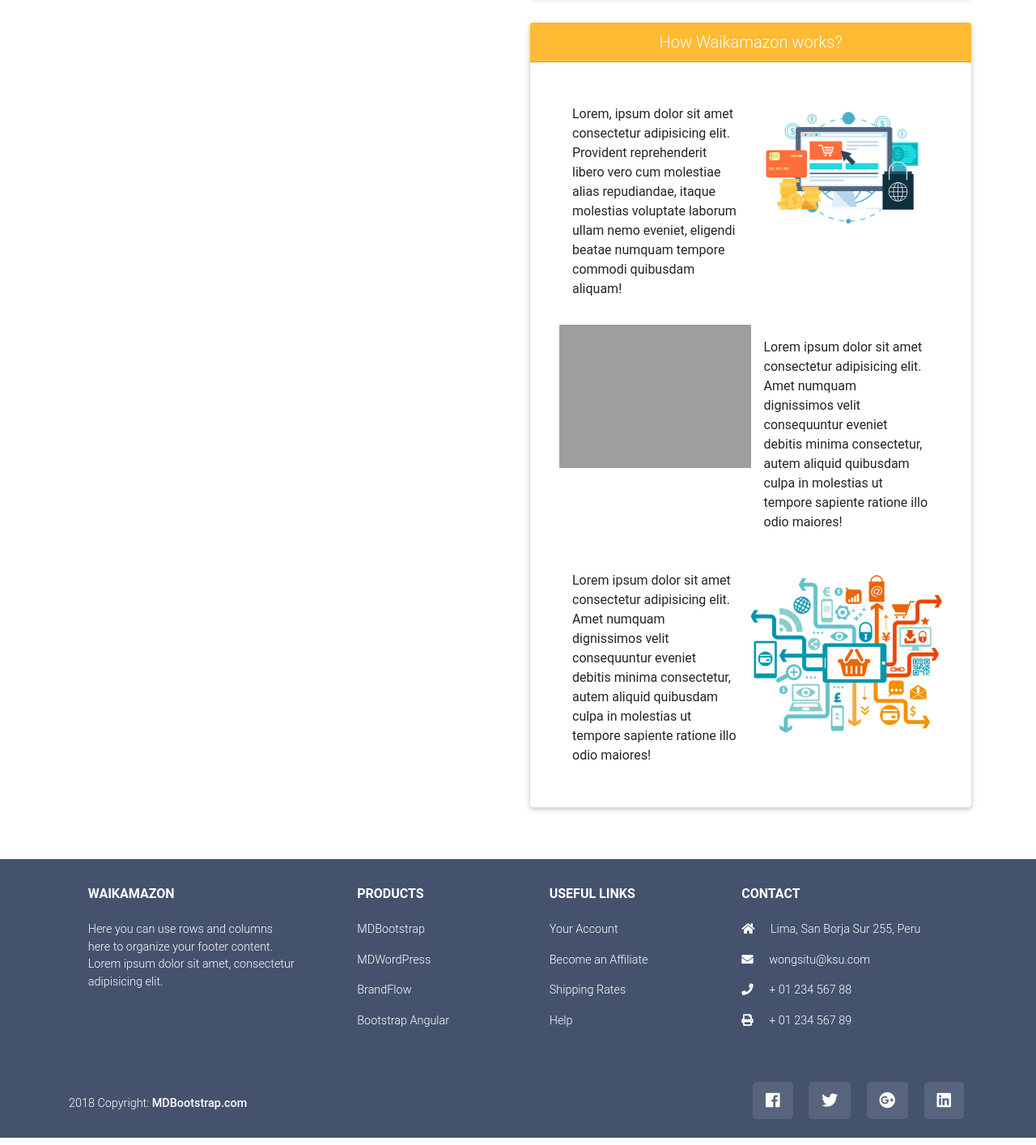
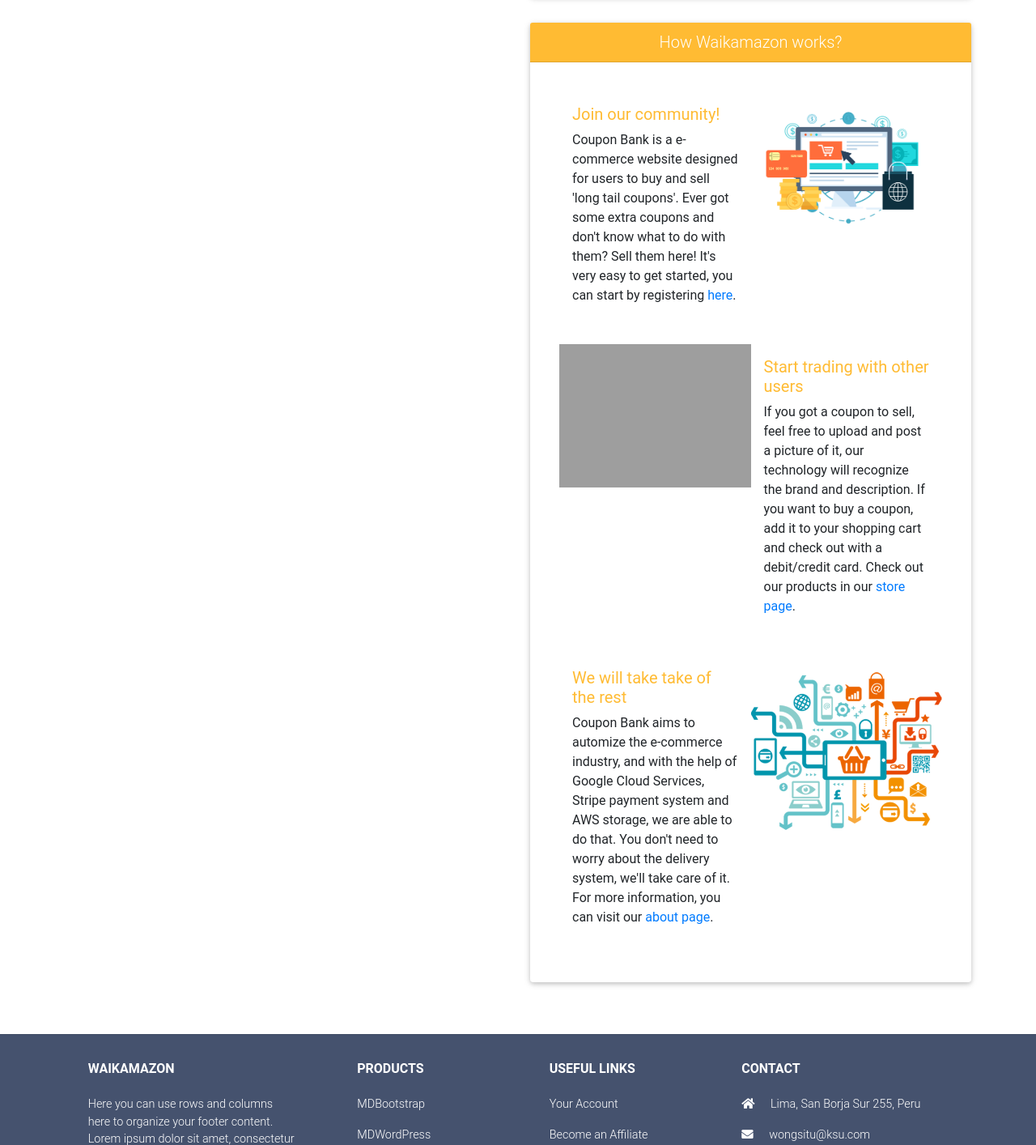
Before and after one commit to wongsitu/Coupon-Bank, a Django app: template couponBank/templates/couponBank/homepage.html in a window 1280 px wide. Shown: the part 554-1968 px from the top of the page at 81% size. Run offline with Django 3.2, Linux system fonts and the light colour scheme; the template is opened without the code that fills it, so the values that code supplies are empty; parts of the project's set-up code (start-up, migrations or seed data) failed here and were passed over; some libraries are stand-ins or nearby versions; grey boxes are pictures that could not be loaded.

Commit message:
Added information in homepage

```diff
--- a/couponBank/templates/couponBank/homepage.html
+++ b/couponBank/templates/couponBank/homepage.html
@@ -78,15 +78,24 @@
             <h5 class="card-header bg-warning text-center text-white">How Waikamazon works?</h5>
             <div class="card-body">
                 <div class="alignment">
-                    <p class="space">Lorem, ipsum dolor sit amet consectetur adipisicing elit. Provident reprehenderit libero vero cum molestiae alias repudiandae, itaque molestias voluptate laborum ullam nemo eveniet, eligendi beatae numquam tempore commodi quibusdam aliquam!</p>
+                    <div class="space">
+                        <h5 class="text-warning"> Join our community!</h5>
+                        <p>Coupon Bank is a e-commerce website designed for users to buy and sell 'long tail coupons'. Ever got some extra coupons and don't know what to do with them? Sell them here! It's very easy to get started, you can start by registering <a href="#">here</a>.</p>
+                    </div>
                     <img class="how-works" src="{% static 'images/ecommerce-home.png' %}">
                 </div>
                 <div class="alignment">
                     <img class="how-works" src="{% static 'images/ecom-banner.png' %}">
-                    <p class="space">Lorem ipsum dolor sit amet consectetur adipisicing elit. Amet numquam dignissimos velit consequuntur eveniet debitis minima consectetur, autem aliquid quibusdam culpa in molestias ut tempore sapiente ratione illo odio maiores!</p>
+                    <div class="space">
+                        <h5 class="text-warning"> Start trading with other users</h5>
+                        <p>If you got a coupon to sell, feel free to upload and post a picture of it, our technology will recognize the brand and description. If you want to buy a coupon, add it to your shopping cart and check out with a debit/credit card. Check out our products in our <a href="#">store page</a>.</p>
+                    </div>
                 </div>
                 <div class="alignment">
-                    <p class="space">Lorem ipsum dolor sit amet consectetur adipisicing elit. Amet numquam dignissimos velit consequuntur eveniet debitis minima consectetur, autem aliquid quibusdam culpa in molestias ut tempore sapiente ratione illo odio maiores!</p>
+                    <div class="space">
+                        <h5 class="text-warning"> We will take take of the rest</h5>
+                        <p>Coupon Bank aims to automize the e-commerce industry, and with the help of Google Cloud Services, Stripe payment system and AWS storage, we are able to do that. You don't need to worry about the delivery system, we'll take care of it. For more information, you can visit our <a href="#">about page</a>.</p>
+                    </div>
                     <img class="how-works" src="{% static 'images/ecommerce-how-works.png' %}">
                 </div>
             </div>
```
